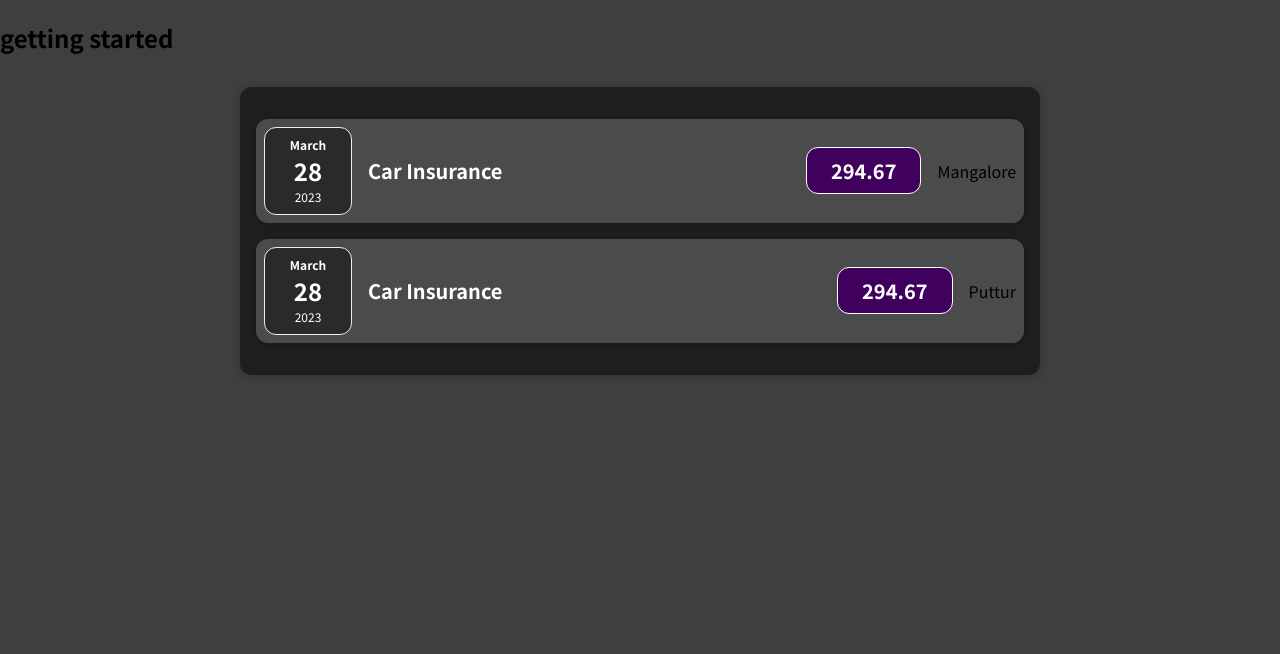
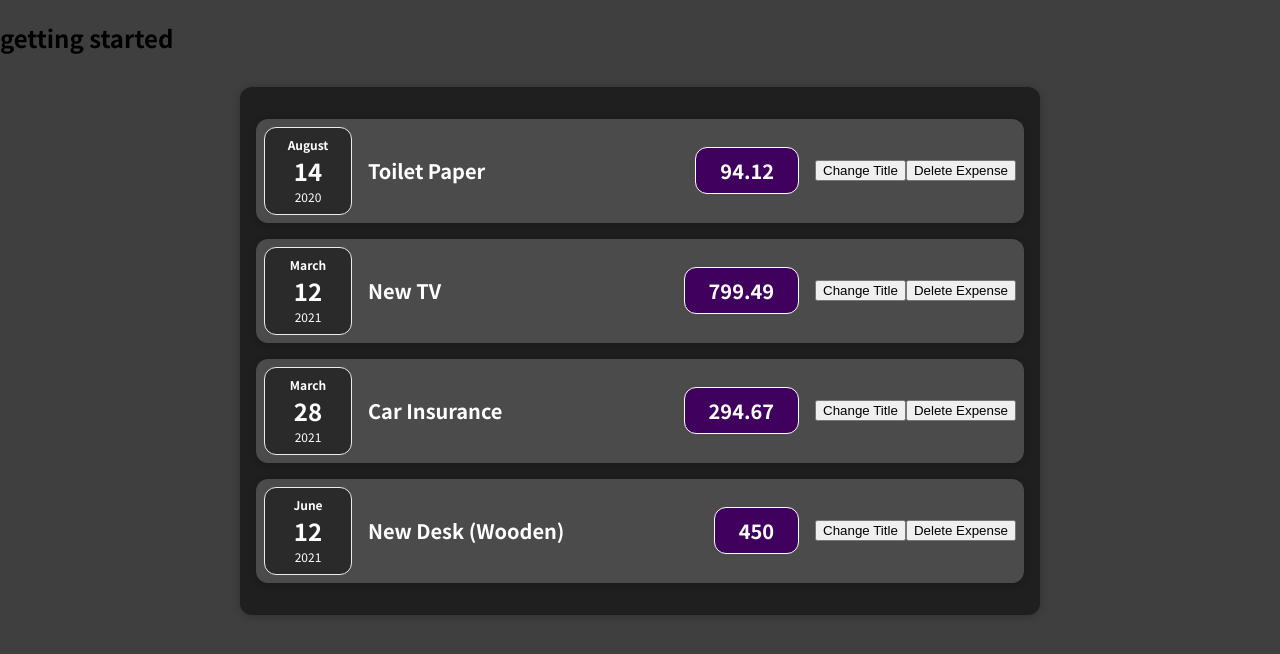
Before and after one commit to AshwiniPare/ExpenseTrackerWithReact, a React (Create React App) app: page / in a window 1280 px wide. Shown: the top 654 px of the page. Built offline with nearby package versions, Linux system fonts and the light colour scheme.

Commit message:
adding event listener

```diff
--- a/src/App.js
+++ b/src/App.js
@@ -2,12 +2,33 @@ import React from 'react'
 import Expenses from './components/Expenses/Expenses'
 
 const App = () => {
-  const expenses = [
+  /*const expenses = [
     {title: 'Car Insurance', amount: 294.67, date: new Date(2023, 2, 28), location: 'Mangalore'},
     {title: 'Car Insurance', amount: 294.67, date: new Date(2023, 2, 28), location: 'Puttur'},
     {title: 'Car Insurance', amount: 294.67, date: new Date(2023, 2, 28), location: 'Bangalore'}
-  ]
+  ]*/
 
+  const expenses = [
+    {
+      id: 'e1',
+      title: 'Toilet Paper',
+      amount: 94.12,
+      date: new Date(2020, 7, 14),
+    },
+    { id: 'e2', title: 'New TV', amount: 799.49, date: new Date(2021, 2, 12) },
+    {
+      id: 'e3',
+      title: 'Car Insurance',
+      amount: 294.67,
+      date: new Date(2021, 2, 28),
+    },
+    {
+      id: 'e4',
+      title: 'New Desk (Wooden)',
+      amount: 450,
+      date: new Date(2021, 5, 12),
+    },
+  ];
  return React.createElement(
     'div',
     {},
--- a/src/components/Expenses/ExpenseItem.js
+++ b/src/components/Expenses/ExpenseItem.js
@@ -5,11 +5,24 @@ import ExpenseDetail from './ExpenseDetail';
 import Card from '../UI/Card'
 
 function ExpenseItem(props) {
+  const clickHandler = () => {
+    console.log("Clicked!!!");
+  };
+
+  const deleteHandler = () => {
+    console.log("Clicked!!! + ");
+    var gfg_down =
+                document.getElementById(props.id);
+               // gfg_down.parentElement.removeChild(gfg_down);
+               // gfg_down.parentNode.removeChild(gfg_down);
+  };
+
  return (
     <Card className="expense-item">
      <ExpenseDate date={props.date}></ExpenseDate>
       <ExpenseDetail amount={props.amount} location={props.location} title={props.title}></ExpenseDetail>
-
+      <button onClick={clickHandler}>Change Title</button>
+      <button onClick={deleteHandler}>Delete Expense</button>
     </Card>
   );
 }
--- a/src/components/Expenses/Expenses.js
+++ b/src/components/Expenses/Expenses.js
@@ -6,20 +6,16 @@ import './Expenses.css'
 function Expenses(props) {
     return (
         <Card className="expenses">
-        <ExpenseItem
-          title={props.expenses[0].title}
-          amount={props.expenses[0].amount}
-          date={props.expenses[0].date}
-          location={props.expenses[0].location}
-         >
+
+
+      {props.expenses.map(item => (
+        <ExpenseItem  key={item.id}
+        title={item.title}
+        amount={item.amount}
+        date={item.date}
+        location={item.location}>
         </ExpenseItem>
-        <ExpenseItem
-          title={props.expenses[1].title}
-          amount={props.expenses[1].amount}
-          date={props.expenses[1].date}
-          location={props.expenses[1].location}
-         >
-        </ExpenseItem>
+      ))}
       </Card>
     );
 }
```
